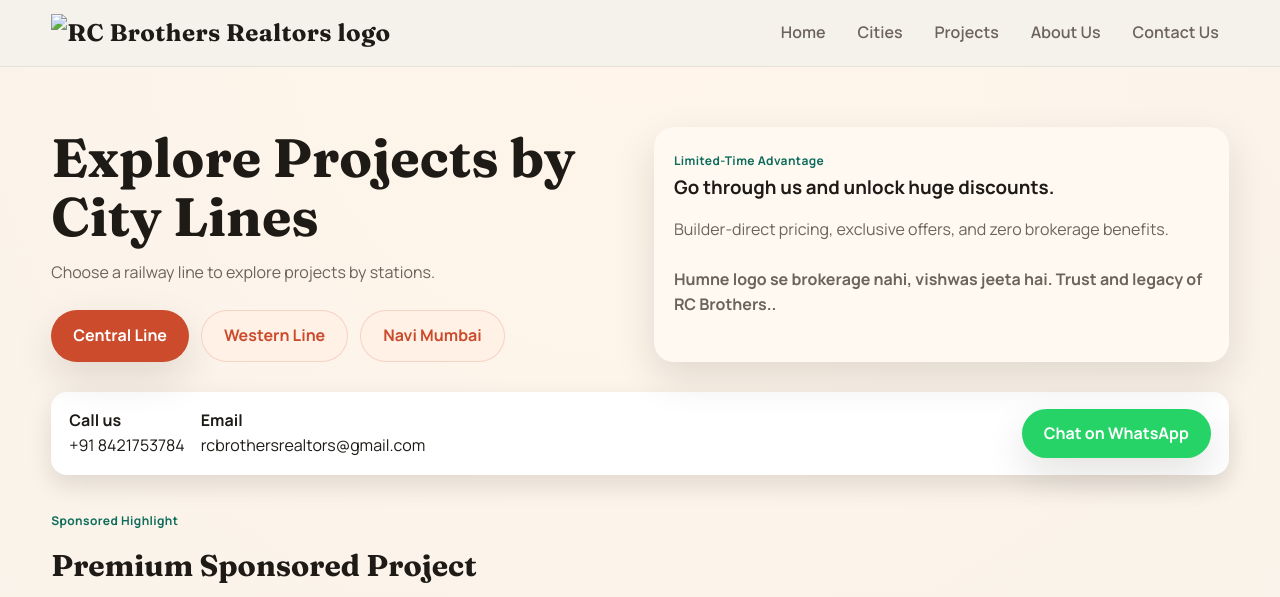
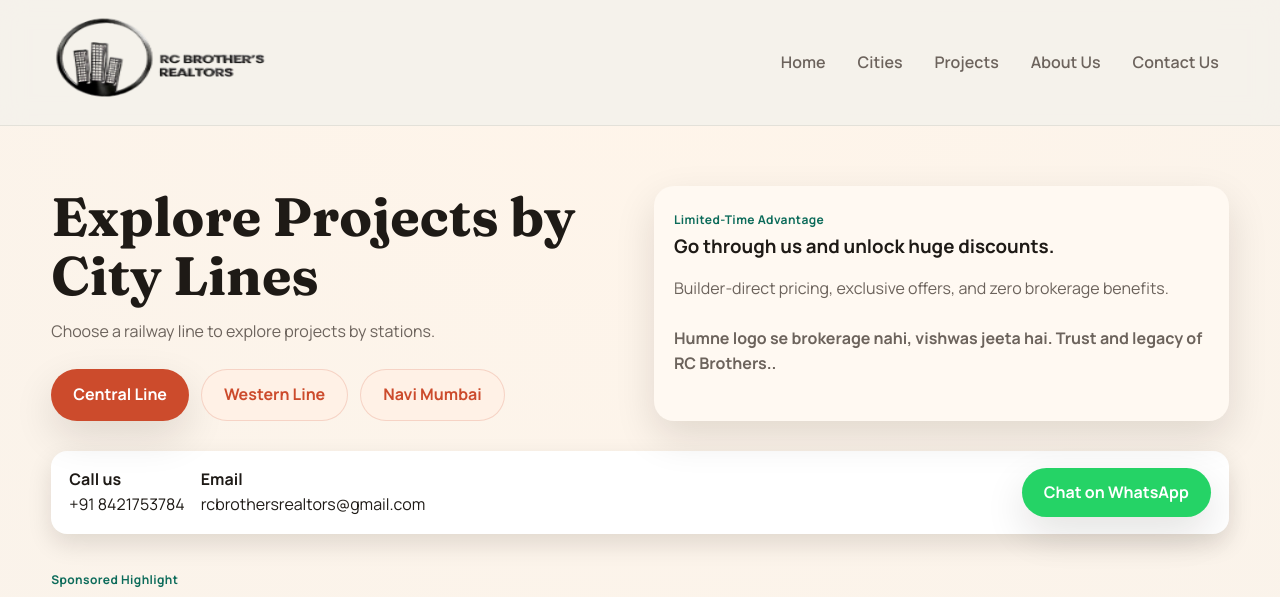
Before and after one commit to Codewithrony1/Rcbrothersrealtors, a plain HTML site: page index.html in a window 1280 px wide. Shown: the top 597 px of the page. Drawn offline with Linux system fonts and the light colour scheme.

Commit message:
Update index.html

```diff
--- a/index.html
+++ b/index.html
@@ -602,7 +602,7 @@
 
 <header>
   <div class="header-inner">
-    <div class="logo"><img src="Logo/ChatGPT_Image_Feb_1__2026__02_28_40_PM-removebg-preview.png" alt="RC Brothers Realtors logo" /><span></span></div>
+    <div class="logo"><img src="ChatGPT_Image_Feb_1__2026__02_28_40_PM-removebg-preview.png" alt="RC Brothers Realtors logo" /><span></span></div>
 
 <nav>
   <a href="index.html">Home</a>
```
